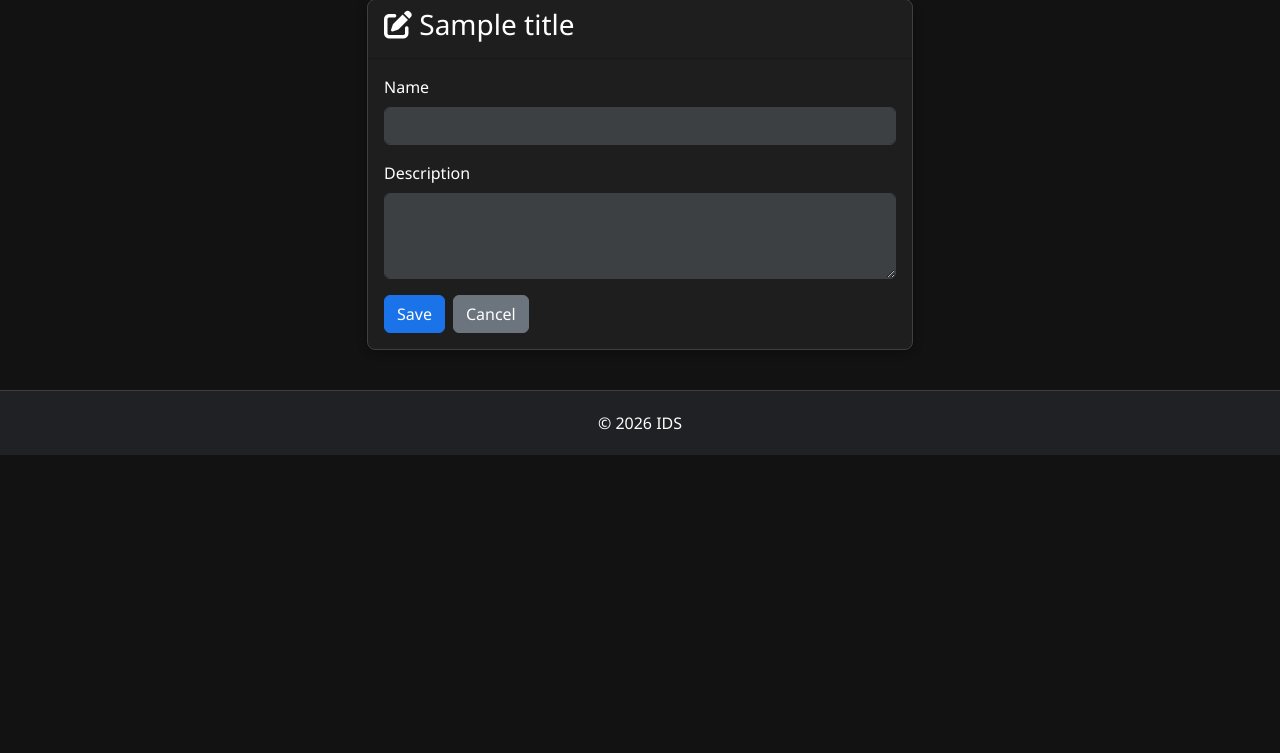
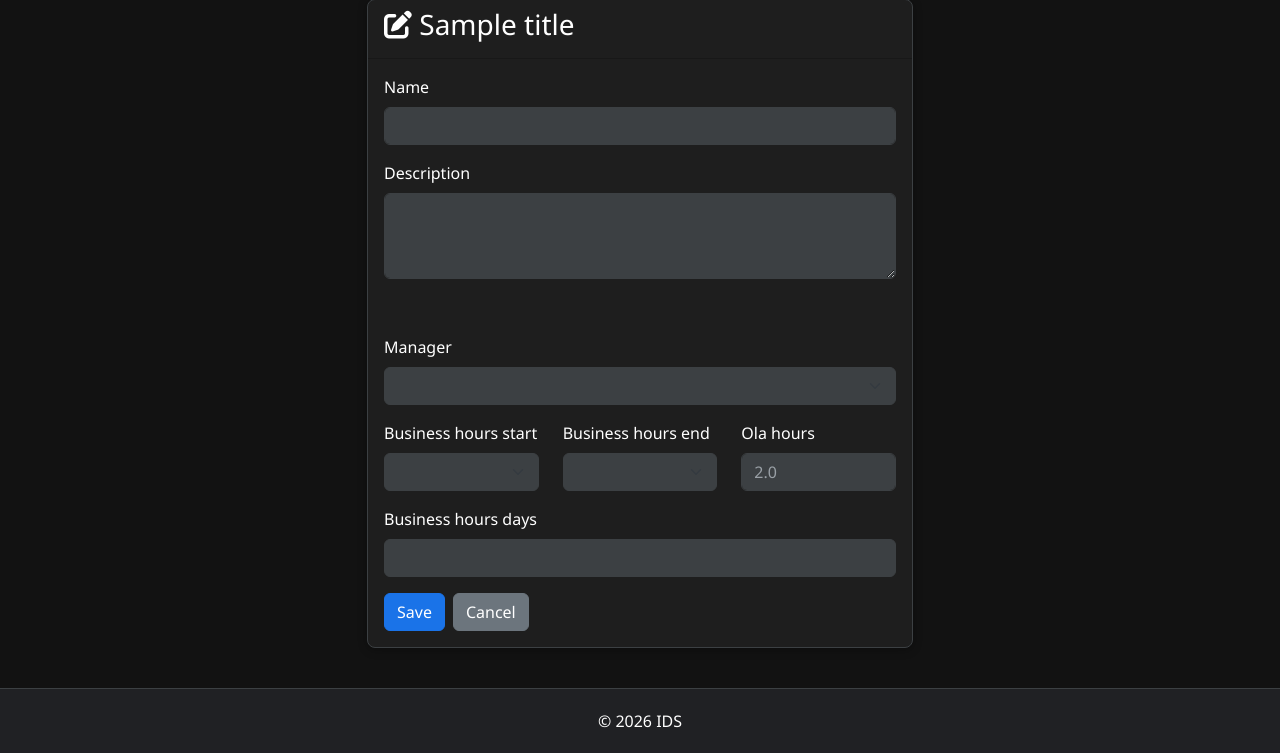
Before and after one commit to Nurb4000/InstantCaseManagement, a Python web app: template templates/admin/group_form.html in a window 1280 px wide. Shown: the part 82-835 px from the top of the page. Before the commit the page ends 537 px from the top, so only its background shows below. Run offline with Jinja, Linux system fonts and the light colour scheme; the template is opened without the code that fills it: most values are stand-ins (such as "Sample title", 1, 10 or a date in 2020); form fields are guessed from the names that the template uses.

Commit message:
Add form fields for manager and business hours

```diff
--- a/templates/admin/group_form.html
+++ b/templates/admin/group_form.html
@@ -23,6 +23,38 @@
                             <div class="invalid-feedback d-block">{{ error }}</div>
                         {% endfor %}
                     </div>
+                    <div class="mb-3 form-check">
+                        {{ form.hidden(class="form-check-input") }}
+                        {{ form.hidden.label(class="form-check-label") }}
+                    </div>
+                    <div class="mb-3">
+                        {{ form.manager_id.label(class="form-label") }}
+                        {{ form.manager_id(class="form-select") }}
+                    </div>
+                    <div class="row mb-3">
+                        <div class="col-md-4">
+                            {{ form.business_hours_start.label(class="form-label") }}
+                            {{ form.business_hours_start(class="form-select") }}
+                        </div>
+                        <div class="col-md-4">
+                            {{ form.business_hours_end.label(class="form-label") }}
+                            {{ form.business_hours_end(class="form-select") }}
+                        </div>
+                        <div class="col-md-4">
+                            {{ form.ola_hours.label(class="form-label") }}
+                            {{ form.ola_hours(class="form-control", placeholder="2.0") }}
+                            {% for error in form.ola_hours.errors %}
+                                <div class="invalid-feedback d-block">{{ error }}</div>
+                            {% endfor %}
+                        </div>
+                    </div>
+                    <div class="mb-3">
+                        {{ form.business_hours_days.label(class="form-label") }}
+                        {{ form.business_hours_days(class="form-select", multiple=True, size=7) }}
+                        {% for error in form.business_hours_days.errors %}
+                            <div class="invalid-feedback d-block">{{ error }}</div>
+                        {% endfor %}
+                    </div>
                     <div class="d-flex gap-2">
                         <button type="submit" class="btn btn-primary">{{ 'Save' if group else 'Create' }}</button>
                         <a href="{{ url_for('admin.list_groups') }}" class="btn btn-secondary">Cancel</a>
```
